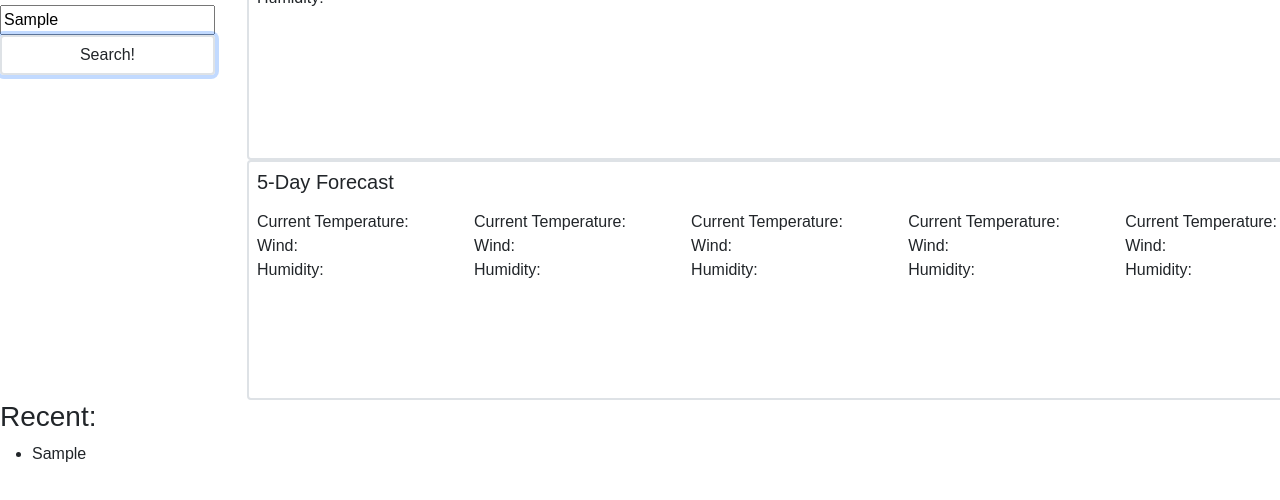
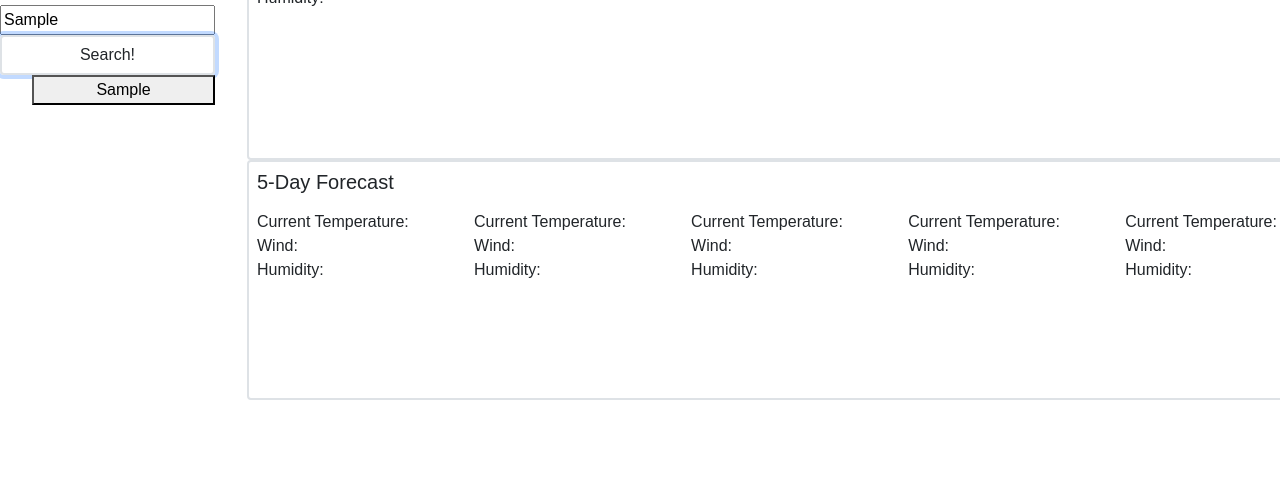
Before and after one commit to jmcdlungren/Weather-Dashboard, a plain HTML site: page index.html in a window 1280 px wide. Both pictures are taken after typing "Sample" into the empty fields and a click on the button "Search!". Shown: the part 136-636 px from the top of the page. Drawn offline with nearby package versions, Linux system fonts and the light colour scheme; no server answers.

Commit message:
set recentSearch as buttons and styled as flex-column

```diff
--- a/Assets/JavaScript/script.js
+++ b/Assets/JavaScript/script.js
@@ -54,7 +54,7 @@ $(".btn").on("click", function (event) {
 
 
     var memory = $(".memory");
-    var recentSearch = document.createElement('li');
+    var recentSearch = document.createElement('button');
     memory.append(recentSearch);
 
     localStorage.setItem("recent", city);
--- a/index.html
+++ b/index.html
@@ -27,6 +27,7 @@
                 <input class="city" type="text" placeholder="Search" />
                 <button class="btn border border-2">Search!</button>
             </form>
+            <ul class="memory d-flex flex-column"></ul>
         </section>
 
         <section class="forecast ms-3">
@@ -111,11 +112,6 @@
 
     </main>
 
-    <section>
-        <h3>Recent:</h3>
-        <ul class="memory"></ul>
-    </section>
-
 
 
 
```
